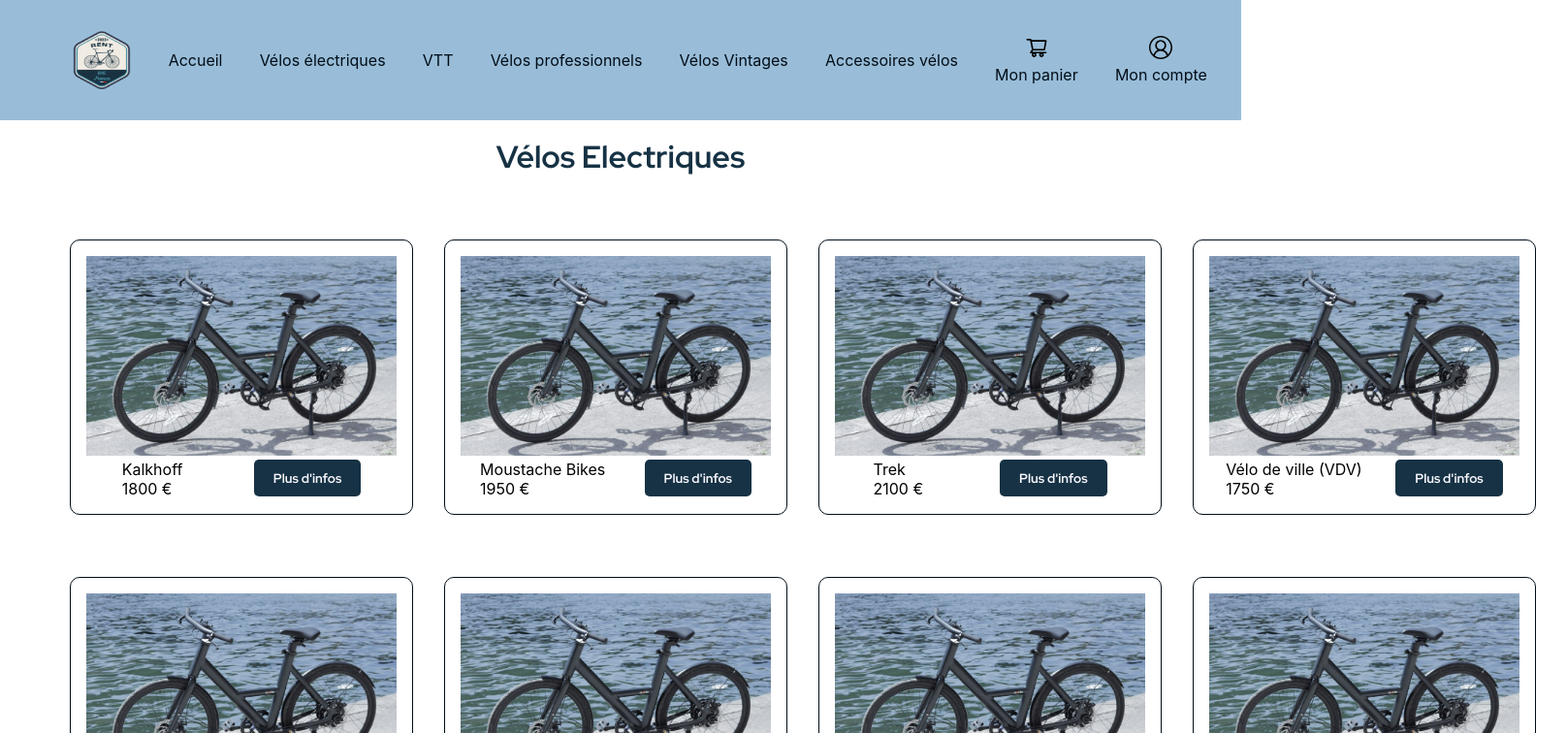
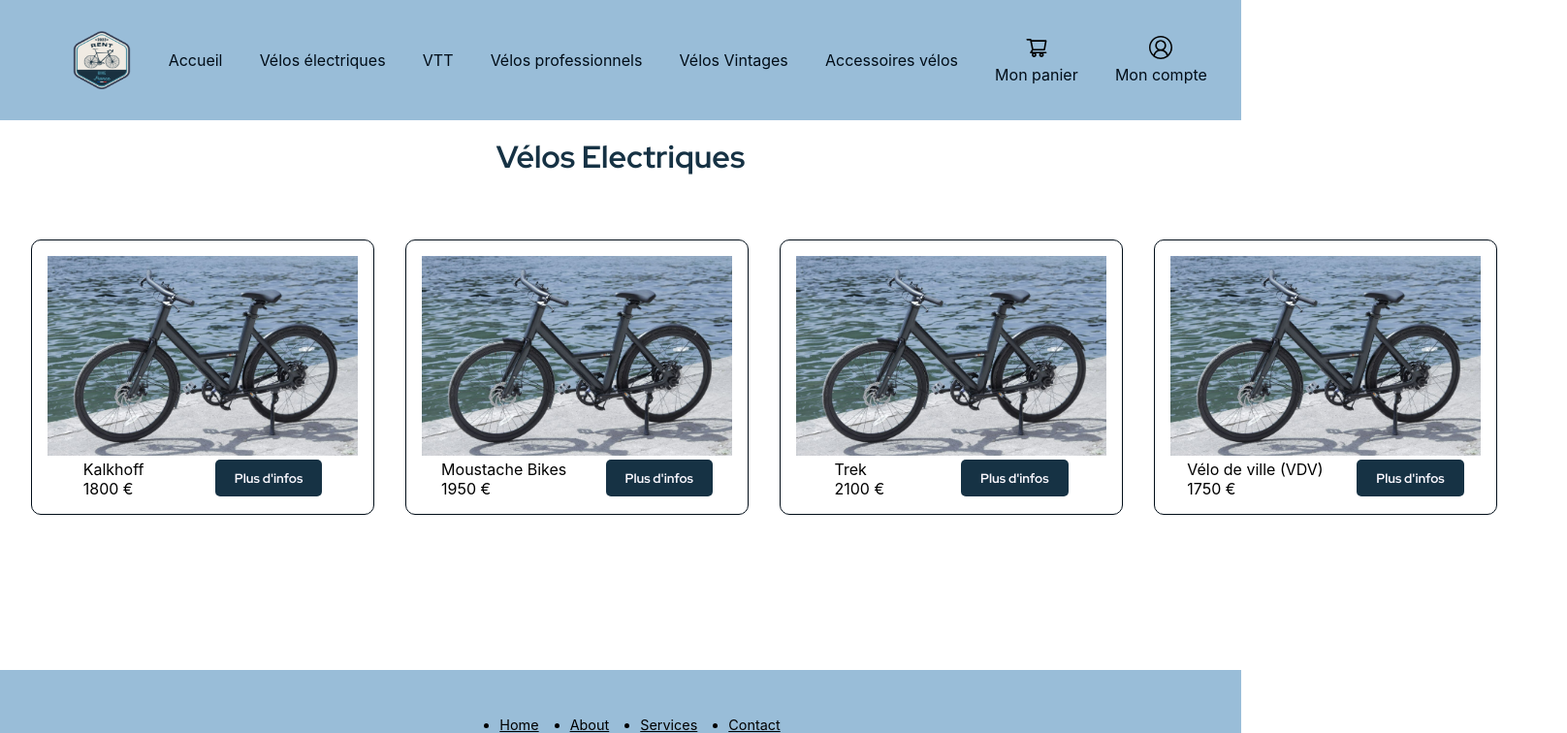
Before and after one commit to WildCodeSchool/2023-03-wns-keller-groupe2, a React (Create React App) app in the folder frontend/: page /electricBike in a window 1280 px wide. Shown: the top 756 px of the page at 97% size, 1616 px wide, since content can reach past the window. Built offline with nearby package versions, Linux system fonts and the light colour scheme.

Commit message:
delete map in double

```diff
--- a/frontend/src/Components/CardProduct/CardProduct.tsx
+++ b/frontend/src/Components/CardProduct/CardProduct.tsx
@@ -33,9 +33,6 @@
     },
   ]);
   return (
-    <ul>
-      {products.map((product) => {
-        return (
     <ul className="cardproduct-display">
       {products.map((product) => {
         return (
@@ -62,7 +59,4 @@
       })}
     </ul>
   );
-      })}
-    </ul>
-  );
 }
```
Lines whose indentation alone changed are shown as unchanged.
